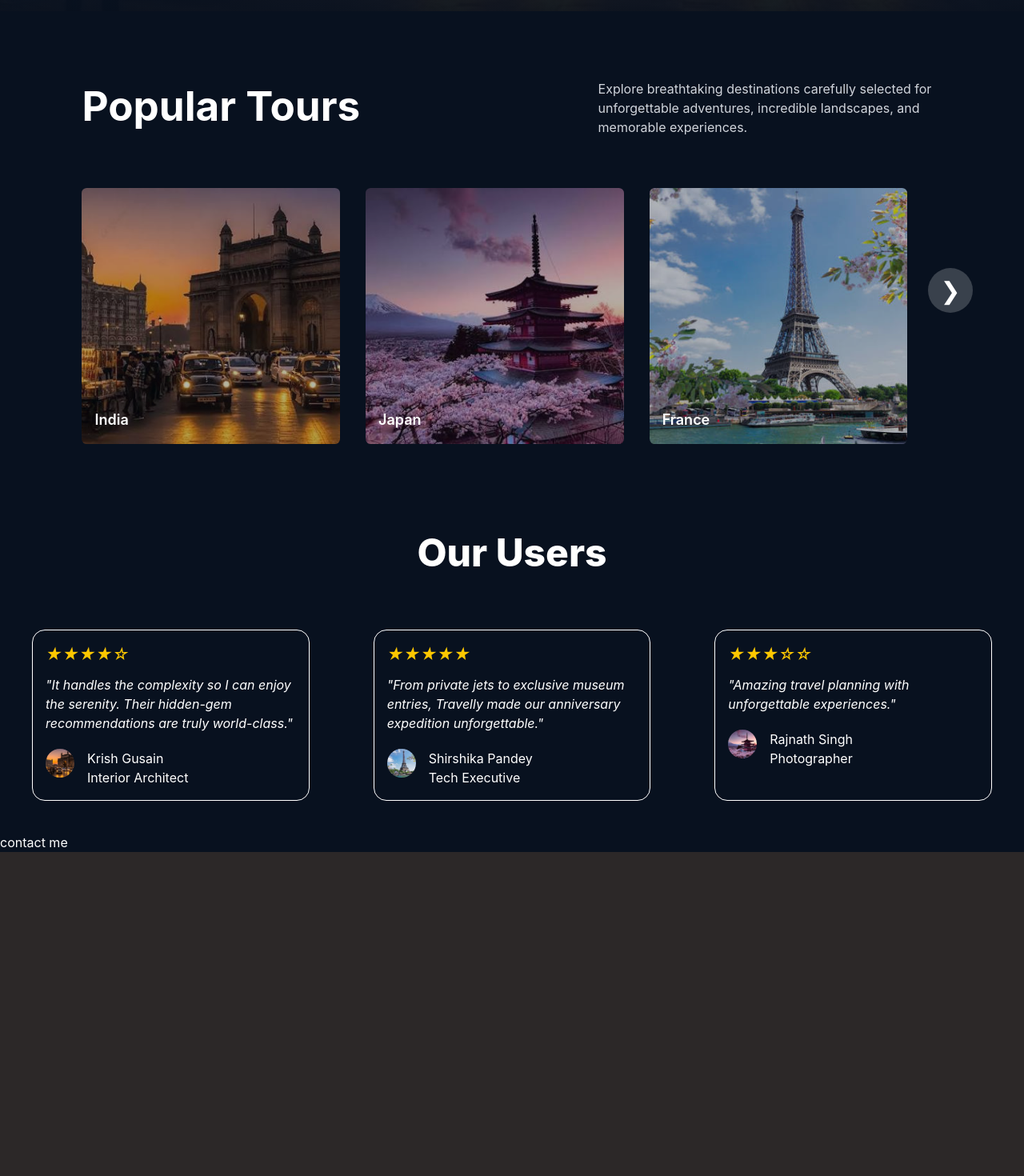
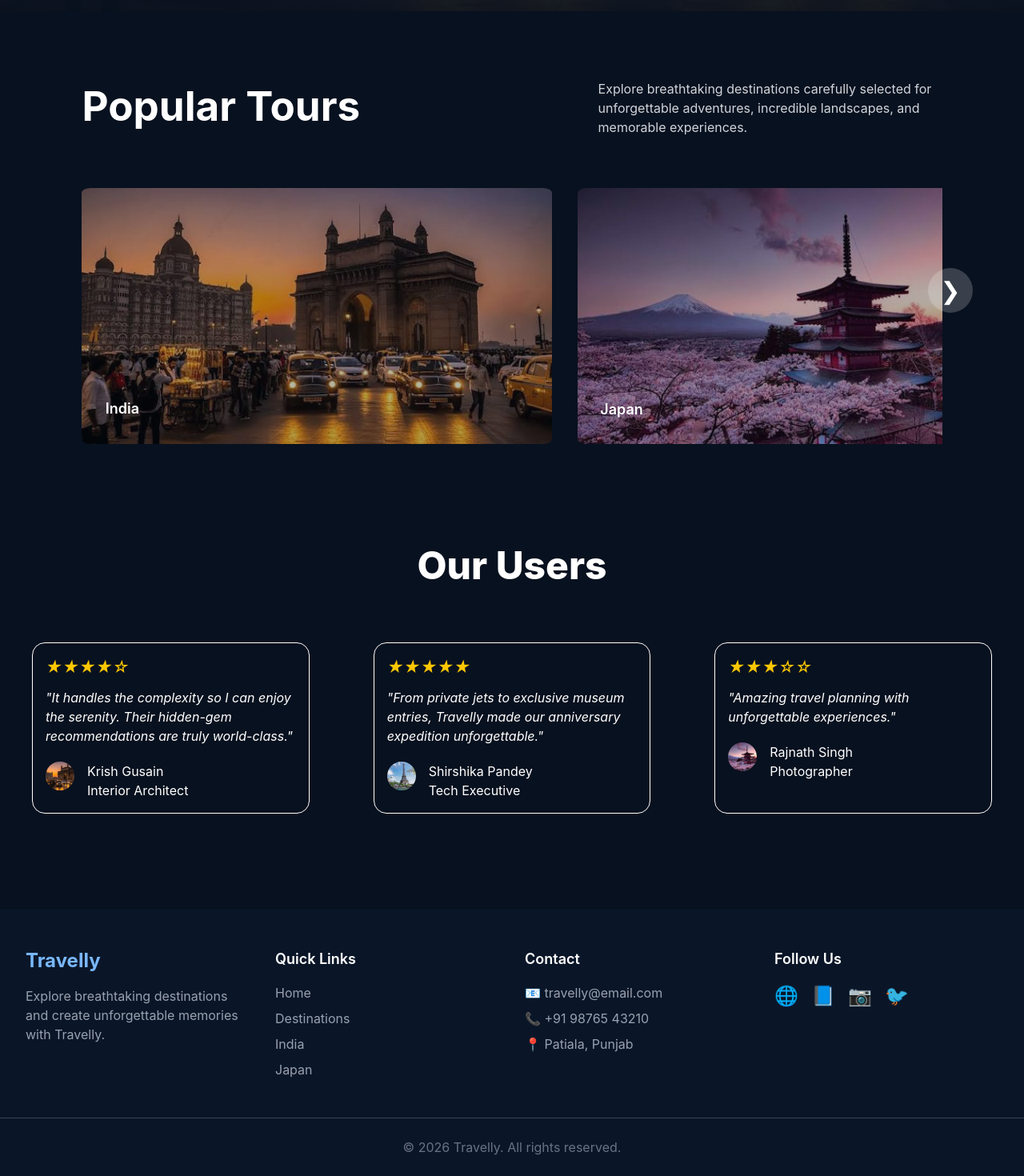
Before and after one commit to reactapp-development/projectreact, a React (Vite) app: page / in a window 1280 px wide. Shown: the part 786-2256 px from the top of the page at 80% size. Before the commit the page ends 1851 px from the top, so only its background shows below. Built offline with nearby package versions, Linux system fonts and the light colour scheme.

Commit message:
footer added

```diff
--- a/src/home.jsx
+++ b/src/home.jsx
@@ -201,9 +201,9 @@ const reviews = [
         </div>
 
 
-        <div className="flex gap-8 mt-[8vh]">
+        <div className="flex gap-8 mt-[8vh] overflow-x-auto scroll-smooth snap-x snap-mandatory pb-4">
 
-          <Link to="/india" className="block w-[30%]">
+          <Link to="/india" className="min-w-80 shrink-0">
           <div className="relative overflow-hidden rounded-[2%] group h-[40vh] cursor-point">
             <img
               src={india}
@@ -219,7 +219,7 @@ const reviews = [
           </div>
           </Link>
 
-          <Link to="/japan" className="block  w-[30%]">
+          <Link to="/japan" className="min-w-80 shrink-0">
           <div className="relative overflow-hidden rounded-[2%] group h-[40vh] cursor-pointer">
             <img
               src={japan}
@@ -236,7 +236,7 @@ const reviews = [
           </div>
           </Link>
 
-          <Link to="/france" className="block w-[30%]">
+          <Link to="/france" className="min-w-80 shrink-0">
           <div className="relative overflow-hidden rounded-[2%] group h-[40vh]">
             <img
               src={france}
@@ -328,11 +328,72 @@ const reviews = [
   </div>
 </div>
           </div>
-          <footer >
-            <div>
-              contact me
-            </div>
-          </footer>
+          <footer className="bg-[#0a1628] text-white mt-20">
+  <div className="max-w-7xl mx-auto px-8 py-12 grid grid-cols-1 md:grid-cols-4 gap-8">
+
+    {/* Logo/About */}
+    <div>
+      <h2 className="text-2xl font-bold text-[#79b8ff]">
+        Travelly
+      </h2>
+      <p className="mt-4 text-gray-400">
+        Explore breathtaking destinations and create unforgettable
+        memories with Travelly.
+      </p>
+    </div>
+
+    {/* Quick Links */}
+    <div>
+      <h3 className="text-lg font-semibold mb-4">
+        Quick Links
+      </h3>
+      <ul className="space-y-2 text-gray-400">
+        <li><Link to="/">Home</Link></li>
+        <li><Link to="/destination">Destinations</Link></li>
+        <li><Link to="/india">India</Link></li>
+        <li><Link to="/japan">Japan</Link></li>
+      </ul>
+    </div>
+
+    {/* Contact */}
+    <div>
+      <h3 className="text-lg font-semibold mb-4">
+        Contact
+      </h3>
+
+      <p className="text-gray-400">
+        📧 travelly@email.com
+      </p>
+
+      <p className="text-gray-400 mt-2">
+        📞 +91 98765 43210
+      </p>
+
+      <p className="text-gray-400 mt-2">
+        📍 Patiala, Punjab
+      </p>
+    </div>
+
+    {/* Social */}
+    <div>
+      <h3 className="text-lg font-semibold mb-4">
+        Follow Us
+      </h3>
+
+      <div className="flex gap-4 text-2xl">
+        <a href="#">🌐</a>
+        <a href="#">📘</a>
+        <a href="#">📷</a>
+        <a href="#">🐦</a>
+      </div>
+    </div>
+
+  </div>
+
+  <div className="border-t border-gray-700 py-6 text-center text-gray-500">
+    © {new Date().getFullYear()} Travelly. All rights reserved.
+  </div>
+</footer>
     </div>
   );
 };
```
